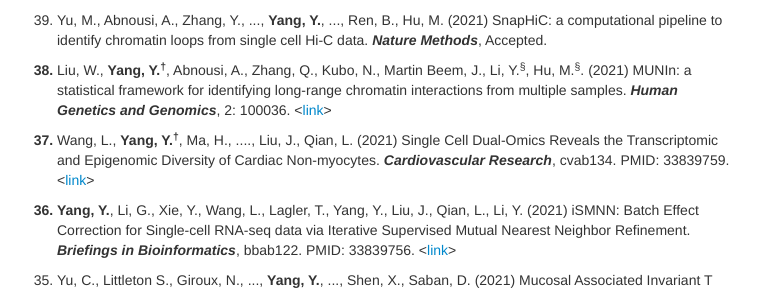
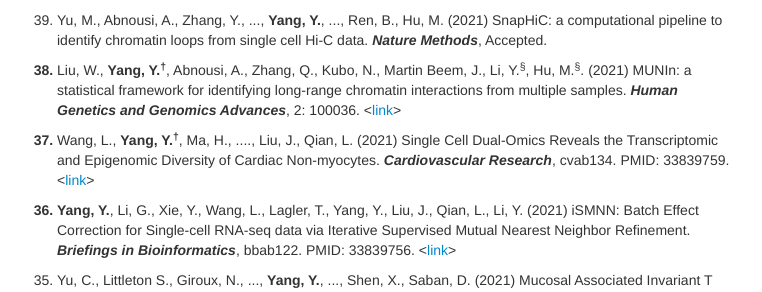
Before and after one commit to yycunc/yycunc.github.io, a Jekyll site: the page built from pages/pubs.md, in a window 1280 px wide and 900 px high, scrolled down 516 px. Shown: the part 178-470 px from the top of the window, without its empty margins (258-1020 px from the left). Built offline with Jekyll 4.4.1, drawn with Linux system fonts in a browser that asks for light colours.

Commit message:
Update pubs.md

```diff
--- a/pages/pubs.md
+++ b/pages/pubs.md
@@ -30,7 +30,7 @@ title: Yuchen Yang's publications
 
 <ol start="39"> <li> Yu, M., Abnousi, A., Zhang, Y., ..., <b>Yang, Y.</b>, ..., Ren, B., Hu, M. (2021) SnapHiC: a computational pipeline to identify chromatin loops from single cell Hi-C data. <i><b>Nature Methods</b></i>, Accepted.</li></ol>
 
-<ol start="38" style="font-weight: bold;"> <li><span style="font-weight: normal;">Liu, W., <b>Yang, Y.<sup>&dagger;</sup></b>, Abnousi, A., Zhang, Q., Kubo, N., Martin Beem, J., Li, Y.<sup>&sect;</sup>, Hu, M.<sup>&sect;</sup>. (2021) MUNIn: a statistical framework for identifying long-range chromatin interactions from multiple samples. <i><b>Human Genetics and Genomics</b></i>, 2: 100036. <<a href="https://www.sciencedirect.com/science/article/pii/S2666247721000178?via%3Dihub">link</a>></span></li></ol>
+<ol start="38" style="font-weight: bold;"> <li><span style="font-weight: normal;">Liu, W., <b>Yang, Y.<sup>&dagger;</sup></b>, Abnousi, A., Zhang, Q., Kubo, N., Martin Beem, J., Li, Y.<sup>&sect;</sup>, Hu, M.<sup>&sect;</sup>. (2021) MUNIn: a statistical framework for identifying long-range chromatin interactions from multiple samples. <i><b>Human Genetics and Genomics Advances</b></i>, 2: 100036. <<a href="https://www.sciencedirect.com/science/article/pii/S2666247721000178?via%3Dihub">link</a>></span></li></ol>
 
 <ol start="37" style="font-weight: bold;"> <li><span style="font-weight: normal;">Wang, L., <b>Yang, Y.<sup>&dagger;</sup></b>, Ma, H., ...., Liu, J., Qian, L. (2021) Single Cell Dual-Omics Reveals the Transcriptomic and Epigenomic Diversity of Cardiac Non-myocytes. <i><b>Cardiovascular Research</b></i>, cvab134. PMID: 33839759. <<a href="https://academic.oup.com/cardiovascres/advance-article-abstract/doi/10.1093/cvr/cvab134/6220323">link</a>></span></li></ol>
 
```
